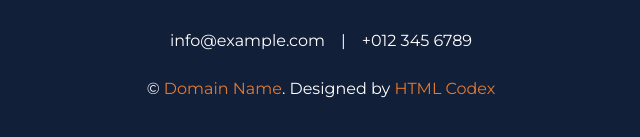
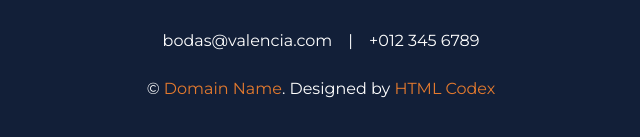
Before and after one commit to LauraDeveloper94/PruebaBoda, a plain HTML site: page index.html in a window 1280 px wide. Shown: the part 7811-7948 px from the top of the page, 319-959 px from the left. Drawn offline with nearby package versions, Linux system fonts and the light colour scheme.

Commit message:
he cambiado el correo

```diff
--- a/index.html
+++ b/index.html
@@ -502,7 +502,7 @@
                 <a class="btn btn-lg btn-outline-light btn-lg-square" href="#"><i class="fab fa-instagram"></i></a>
             </div>
             <div class="d-flex justify-content-center py-2">
-                <p class="text-white" href="#">info@example.com</p>
+                <p class="text-white" href="#">bodas@valencia.com</p>
                 <span class="px-3">|</span>
                 <p class="text-white" href="#">+012 345 6789</p>
             </div>
```
